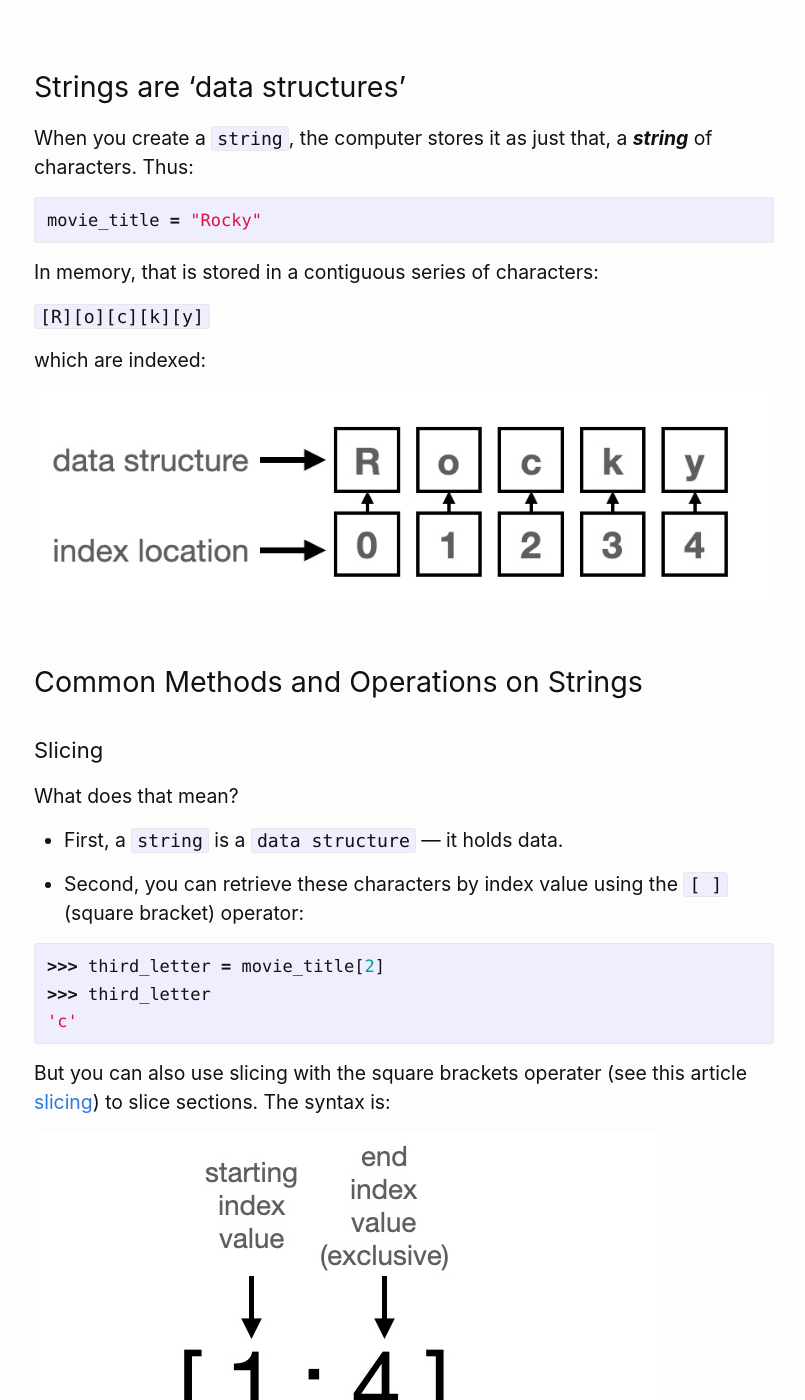
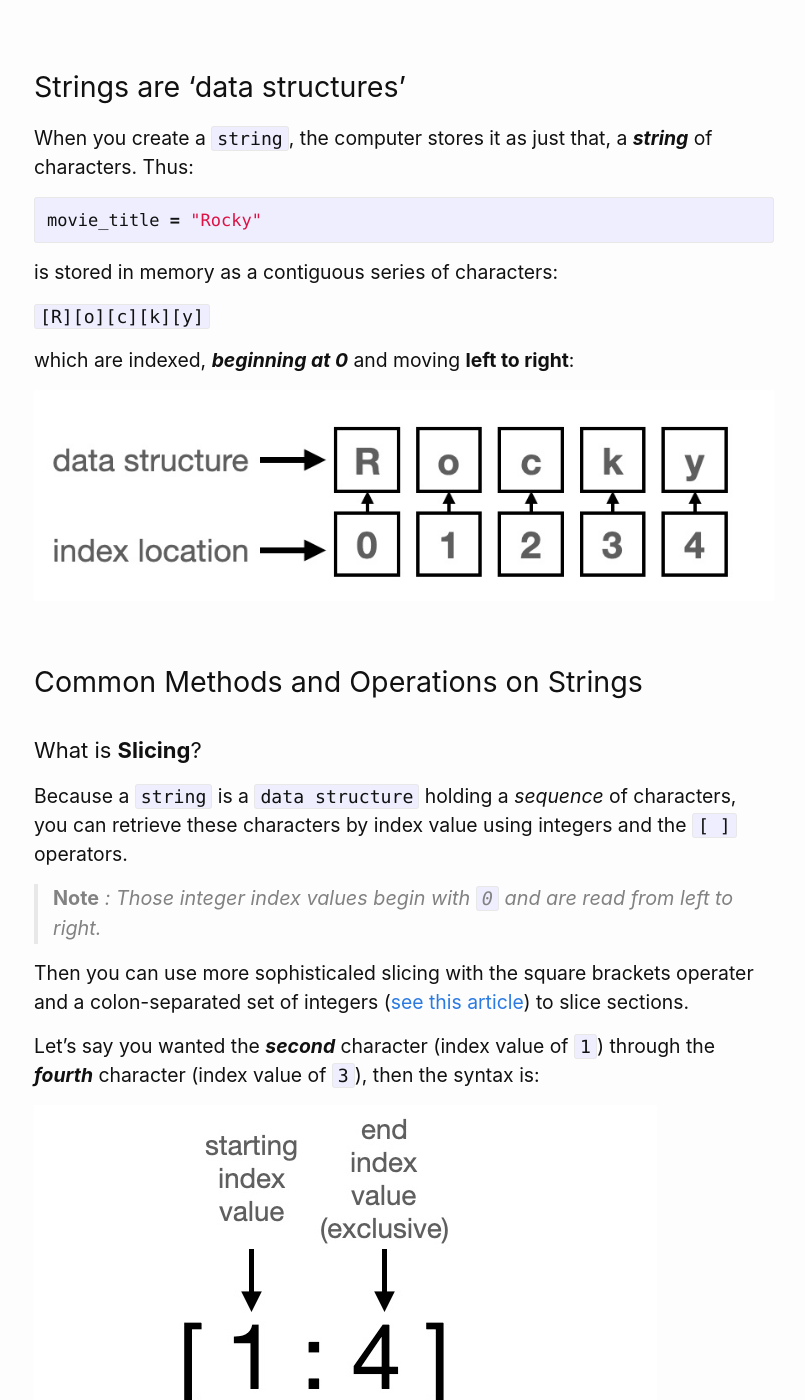
Before and after one commit to multum-non-multa/code, a Jekyll site: the page built from _posts/2021-08-31-variables-string-methods-functions.md, in a window 1280 px wide and 1400 px high, scrolled down 7152 px. Shown: the whole window, without its empty margins (236-1041 px from the left). Built offline with Jekyll 4.4.1, drawn with Linux system fonts in a browser that asks for light colours; some of the changed text lies outside the part shown.

Commit message:
string and variable post updated for slicing

````diff
--- a/_posts/2021-08-31-variables-string-methods-functions.md
+++ b/_posts/2021-08-31-variables-string-methods-functions.md
@@ -265,39 +265,41 @@ When you create a `string`, the computer stores it as just that, a ___string___
 movie_title = "Rocky"
 ```
 
-In memory, that is stored in a contiguous series of characters:
+is stored in memory as a contiguous series of characters:
 
 `[R][o][c][k][y]`
 
-which are indexed:
+which are indexed, ___beginning at 0___ and moving __left to right__:
 
 ![Superscripting](/code/assets/images/variables-08-31/rocky-index.jpg)
 
 ### Common Methods and Operations on Strings
 
-#### Slicing
+#### What is __Slicing__?
 
-What does that mean?
+Because a `string` is a `data structure` holding a _sequence_ of characters, you can retrieve these characters by index value using integers and the `[ ]` operators.
 
-- First, a `string` is a `data structure` --- it holds data.
+> ___Note___ : Those integer index values begin with `0` and are read from left to right.
 
-- Second, you can retrieve these characters by index value using the `[ ]` (square bracket) operator:
+Then you can use more sophisticaled slicing with the square brackets operater and a colon-separated set of integers ([see this article](https://realpython.com/python-strings/#string-slicing)) to slice sections.
 
-```python
->>> third_letter = movie_title[2]
->>> third_letter
-'c'
-```
-
-But you can also use slicing with the square brackets operater (see this article [slicing](https://realpython.com/python-strings/#string-slicing)) to slice sections.  The syntax is:
+Let's say you wanted the ___second___ character (index value of `1`) through the ___fourth___ character (index value of `3`), then the syntax is:
 
 ![test image size](/code/assets/images/variables-08-31/slicing-rails.jpg){:class="img-responsive"}
+
+That is, in `[1:4]`, you read from index value `1` up to an including index value `3` --- because even though you say `4`, you exclude that from the values returned.
+
+Or:
 
 ```python
 >>> "Rocky"[2:4]
 'ck'
 >>> "Rocky"[1:3]
 'oc'
+>>> movie_title = "Rocky"
+>>> third_letter = movie_title[2] # or get just one character
+>>> third_letter
+'c'
 ```
 
 Get used to this.  We will be using data structures beyond `strings` and, when contain a sequence of items, the `[ ]` operator is often used.
````
Also changed, not shown: _posts/2021-09-06-conversion-math-module-etc.md (+5 -119 lines), 1 other file.
